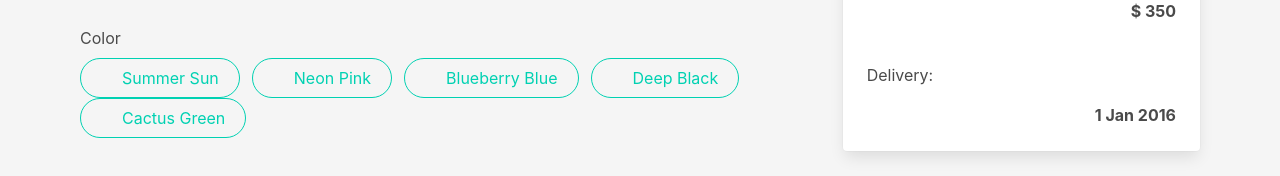
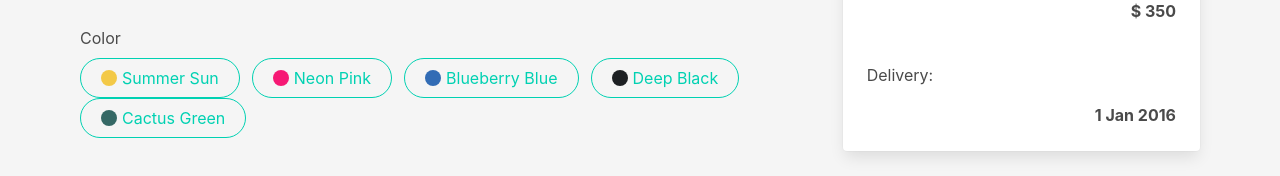
Before and after one commit to Sonickers/stethoscope-configurator-vue, a Vue app: page / in a window 1280 px wide. Shown: the part 374-550 px from the top of the page. Built offline with nearby package versions, Linux system fonts and the light colour scheme.

Commit message:
Add hex color

```diff
--- a/src/components/forms.vue
+++ b/src/components/forms.vue
@@ -38,11 +38,11 @@ export default {
         { id: 4, name: "Anesthesia", cost: 25 },
       ],
       colors: [
-        { id: 1, name: "Summer Sun", color: "is-warning", img: "yellow.jpeg" },
-        { id: 2, name: "Neon Pink", color: "is-danger", img: "pink.jpg" },
-        { id: 3, name: "Blueberry Blue", color: "is-link", img: "blue.jpg" },
-        { id: 4, name: "Deep Black", color: "is-black", img: "black.jpg" },
-        { id: 5, name: "Cactus Green", color: "is-success", img: "green.jpg" },
+        { id: 1, name: "Summer Sun", color: "is-warning", img: "yellow.jpeg", hex: "#F3C947" },
+        { id: 2, name: "Neon Pink", color: "is-danger", img: "pink.jpg", hex: "#F61974" },
+        { id: 3, name: "Blueberry Blue", color: "is-link", img: "blue.jpg", hex: "#326CB5" },
+        { id: 4, name: "Deep Black", color: "is-black", img: "black.jpg", hex: "#1D2023" },
+        { id: 5, name: "Cactus Green", color: "is-success", img: "green.jpg", hex: "#356865" },
       ],
     };
   },
```
